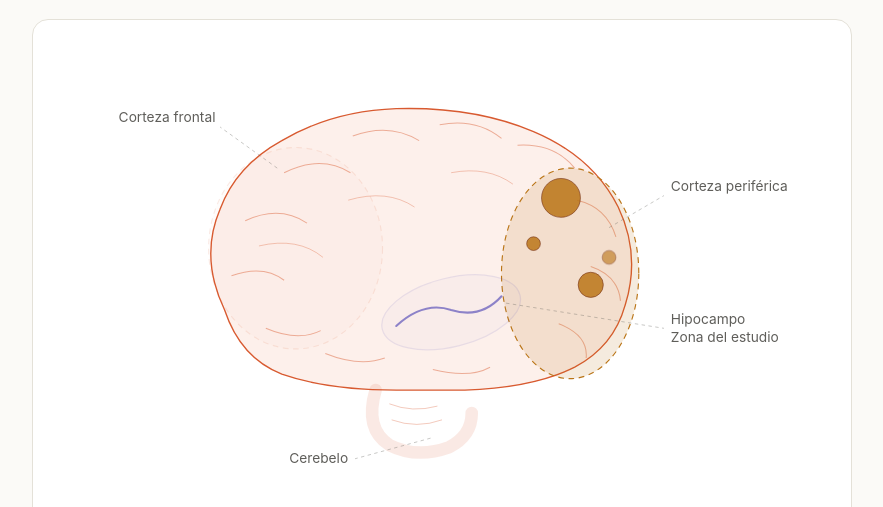
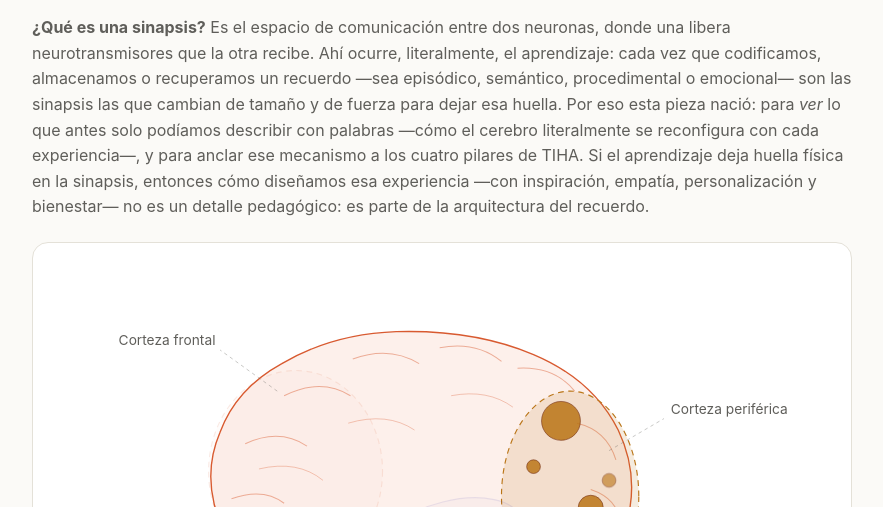
Before and after one commit to mariluzserrano-cmd/tiha, a plain HTML site: page sinapsis-tiha2026.html in a window 1280 px wide. Shown: the part 226-733 px from the top of the page, without its empty margins (198-1081 px from the left). Drawn offline with Linux system fonts and the light colour scheme.

Commit message:
Update sinapsis-tiha2026.html

```diff
--- a/sinapsis-tiha2026.html
+++ b/sinapsis-tiha2026.html
@@ -70,6 +70,9 @@ footer a{color:var(--coral)}
 </header>
 
 <p class="lede">Durante décadas se creyó que las sinapsis venían en tres tamaños: pequeña, mediana y grande. En 2015, un equipo del Instituto Salk midió con precisión nanométrica el hipocampo y encontró <strong>26 tamaños distintos</strong>, cada uno ajustándose cada pocos minutos a las señales que recibe.</p>
+
+<p class="lede"><strong>¿Qué es una sinapsis?</strong> Es el espacio de comunicación entre dos neuronas, donde una libera neurotransmisores que la otra recibe. Ahí ocurre, literalmente, el aprendizaje: cada vez que codificamos, almacenamos o recuperamos un recuerdo —sea episódico, semántico, procedimental o emocional— son las sinapsis las que cambian de tamaño y de fuerza para dejar esa huella.
+  Por eso esta pieza nació: para <em>ver</em> lo que antes solo podíamos describir con palabras —cómo el cerebro literalmente se reconfigura con cada experiencia—, y para anclar ese mecanismo a los cuatro pilares de TIHA. Si el aprendizaje deja huella física en la sinapsis, entonces cómo diseñamos esa experiencia —con inspiración, empatía, personalización y bienestar— no es un detalle pedagógico: es parte de la arquitectura del recuerdo.</p>
 
 <div class="card">
 <h2 class="sr-only">Cerebro humano con las regiones de corteza frontal, corteza periférica e hipocampo iluminándose en secuencia</h2>
```
